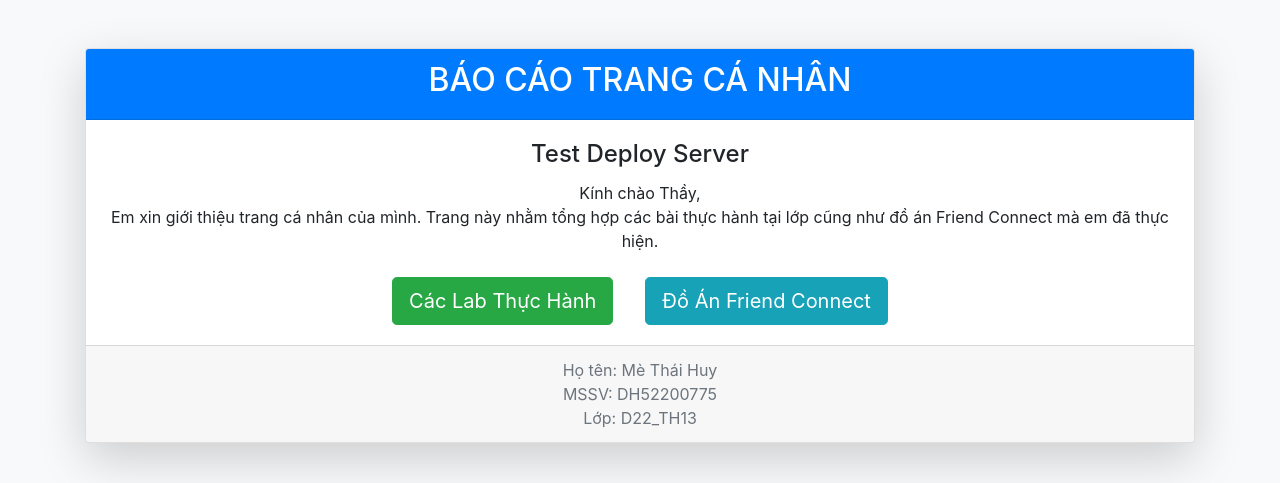
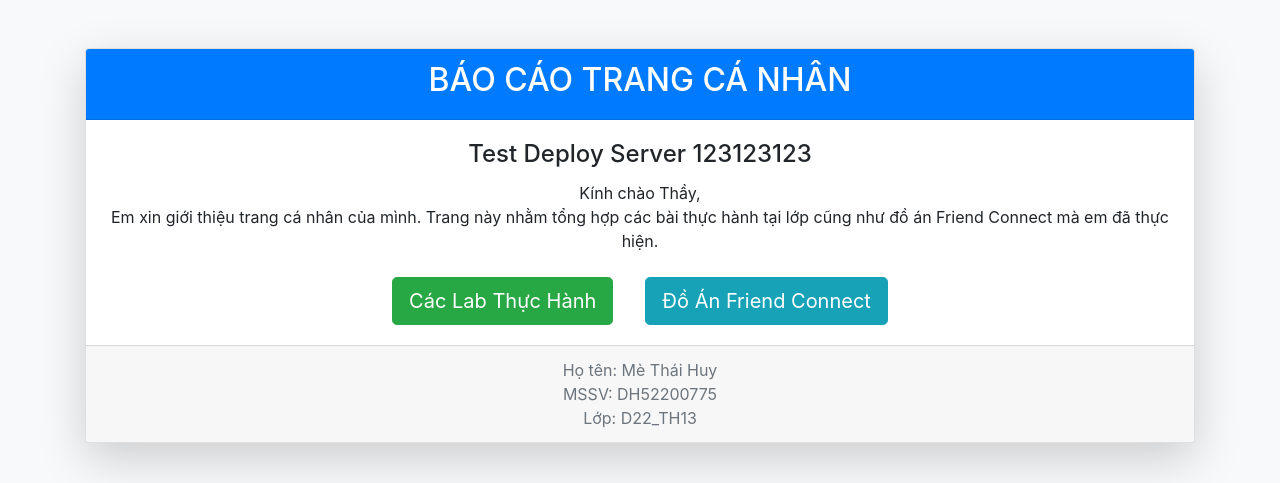
Before and after one commit to methaihuy1505/FriendConnect, a PHP site: page / in a window 1280 px wide. Shown: the top 483 px of the page. Run offline with PHP 8.4, Linux system fonts and the light colour scheme.

Commit message:
update card title in personal report page

```diff
--- a/index.php
+++ b/index.php
@@ -16,7 +16,7 @@
                 <h2>BÁO CÁO TRANG CÁ NHÂN</h2>
             </div>
             <div class="card-body">
-                <h4 class="card-title text-center">Test Deploy Server</h4>
+                <h4 class="card-title text-center">Test Deploy Server 123123123</h4>
                 <p class="card-text text-center">
                     Kính chào Thầy,<br>
                     Em xin giới thiệu trang cá nhân của mình. Trang này nhằm tổng hợp các bài thực hành tại lớp
```
